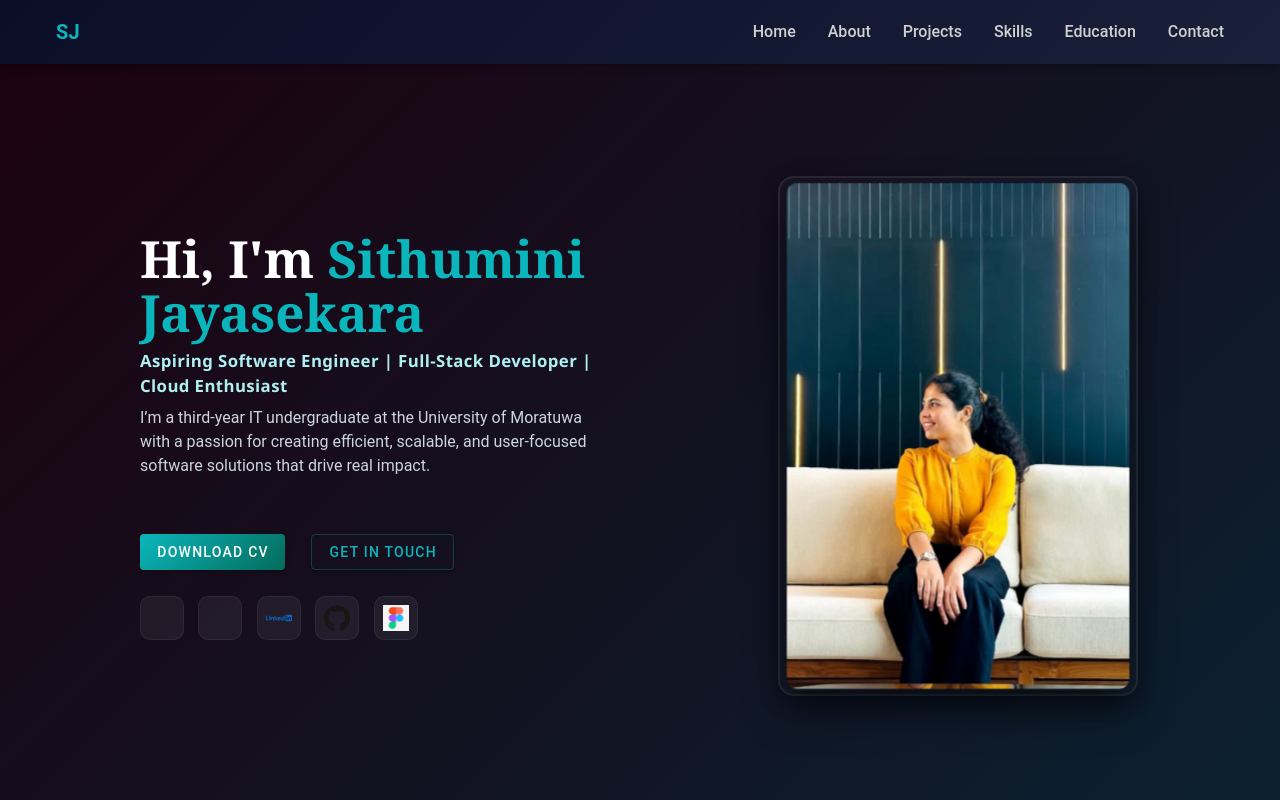
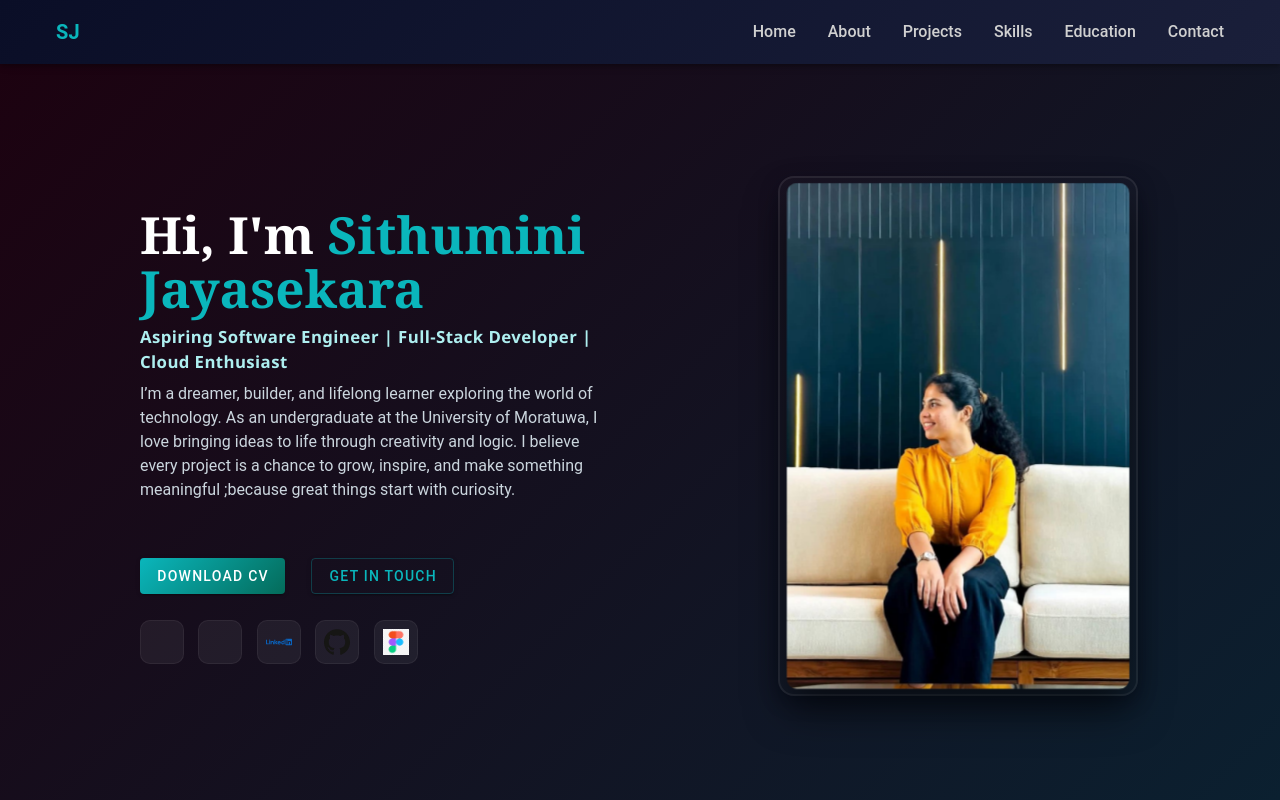
Before and after one commit to Sjay2002/my-portfolio, a Vue app: page / in a window 1280 px wide. Shown: the top 800 px of the page. Built offline with nearby package versions, Linux system fonts and the light colour scheme; some icons are missing.

Commit message:
Revise hero lead paragraph for better engagement
Updated the hero lead paragraph to reflect a more personal and inspiring message.

```diff
--- a/src/App.vue
+++ b/src/App.vue
@@ -36,7 +36,7 @@
             <!-- <p class="hero-subtitle">Full-Stack Developer</p> -->
             <!-- tagline separated so we can style it with a different font -->
             <p class="hero-tagline">Aspiring Software Engineer | Full-Stack Developer | Cloud Enthusiast</p>
-            <p class="hero-lead">I’m a third-year IT undergraduate at the University of Moratuwa with a passion for creating efficient, scalable, and user-focused software solutions that drive real impact.</p>
+            <p class="hero-lead">I’m a dreamer, builder, and lifelong learner exploring the world of technology. As an undergraduate at the University of Moratuwa, I love bringing ideas to life through creativity and logic. I believe every project is a chance to grow, inspire, and make something meaningful ;because great things start with curiosity.</p>
 
             <div class="hero-ctas">
               <div class="cta-buttons">
```
